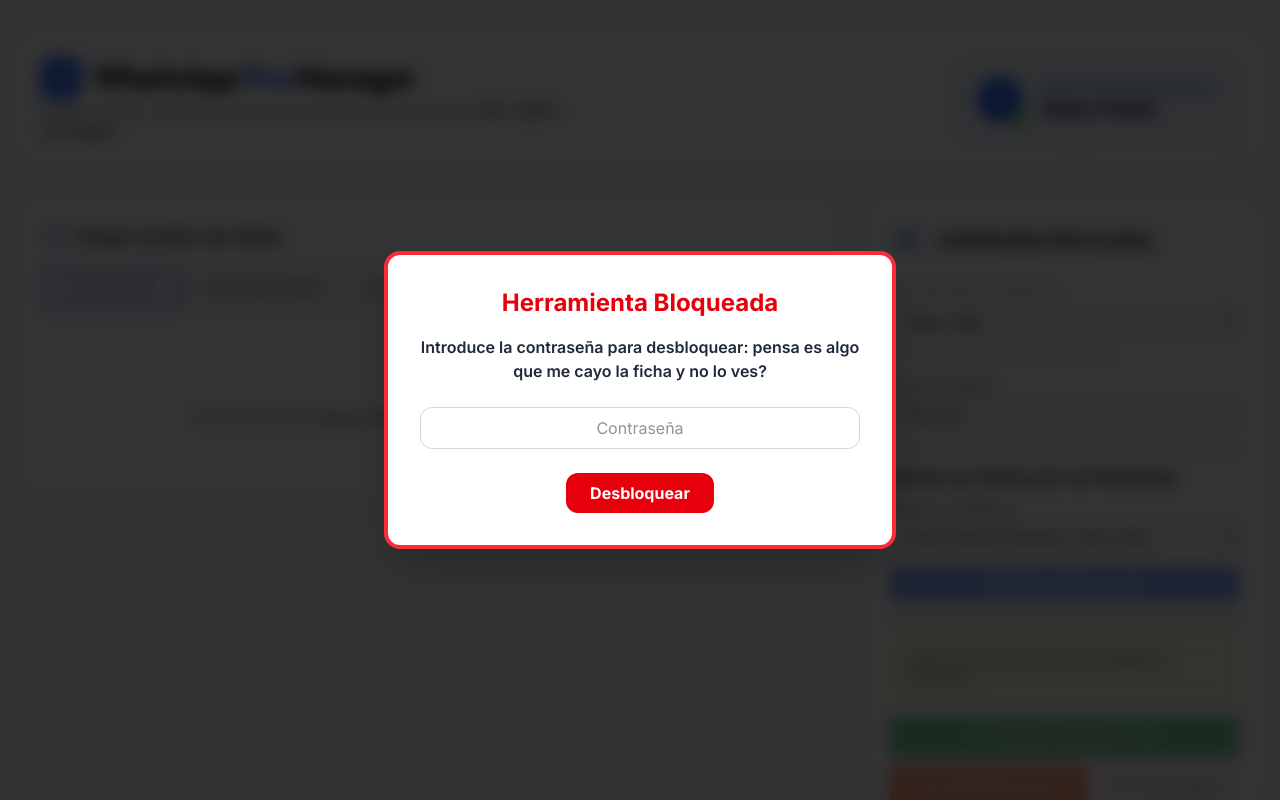
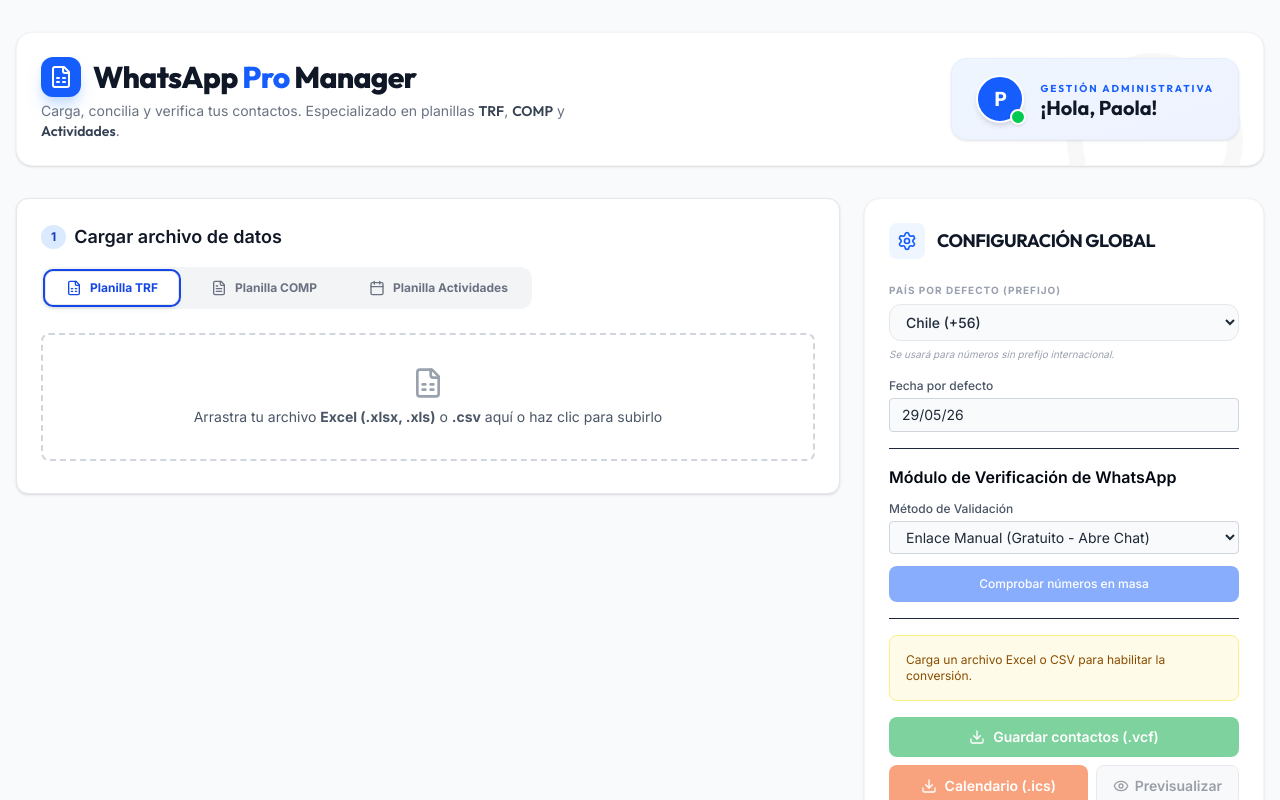
Before and after one commit to sebastisnzoth/Gestion-De-Contactos, a React (Vite) app: page / in a window 1280 px wide. Shown: the top 800 px of the page. Built offline with nearby package versions, Linux system fonts and the light colour scheme.

Commit message:
feat: remove password protection
Disable the authentication gate to simplify access to the application.

```diff
--- a/index.html
+++ b/index.html
@@ -3,7 +3,7 @@
   <head>
     <meta charset="UTF-8" />
     <meta name="viewport" content="width=device-width, initial-scale=1.0" />
-    <title>Generador de contactos</title>
+    <title>My Google AI Studio App</title>
   </head>
   <body>
     <div id="root"></div>
--- a/src/App.tsx
+++ b/src/App.tsx
@@ -28,8 +28,6 @@ import {
 import { Contact, WaMethod, GlobalConfig, Mappings, CompRecord, SpreadsheetType } from './types';
 
 export default function App() {
-  const [isBlocked, setIsBlocked] = useState(true);
-  const [password, setPassword] = useState('');
   const [spreadsheetType, setSpreadsheetType] = useState<SpreadsheetType>('trf');
   const [rawRows, setRawRows] = useState<string[][]>([]);
   const [headers, setHeaders] = useState<string[]>([]);
@@ -1261,36 +1259,7 @@ export default function App() {
    };
 
   return (
-    <div className="bg-gray-50 min-h-screen text-gray-800 font-sans relative">
-      {isBlocked && (
-        <div className="fixed inset-0 z-50 flex items-center justify-center bg-black/80 backdrop-blur-sm p-4">
-          <div className="bg-white p-8 rounded-2xl shadow-2xl max-w-lg text-center border-4 border-red-500">
-            <h2 className="text-2xl font-bold mb-4 text-red-600">Herramienta Bloqueada</h2>
-            <p className="text-gray-800 mb-6 font-semibold">
-              Introduce la contraseña para desbloquear: pensa es algo que me cayo la ficha y no lo ves?
-            </p>
-            <input
-              type="password"
-              value={password}
-              onChange={(e) => setPassword(e.target.value)}
-              className="w-full p-2 border border-gray-300 rounded-xl mb-6 text-center"
-              placeholder="Contraseña"
-            />
-            <button
-              onClick={() => {
-                if (password === 'amor') {
-                  setIsBlocked(false);
-                } else {
-                  alert('Contraseña incorrecta');
-                }
-              }}
-              className="px-6 py-2 bg-red-600 text-white rounded-xl font-bold hover:bg-red-700 transition"
-            >
-              Desbloquear
-            </button>
-          </div>
-        </div>
-      )}
+    <div className="bg-gray-50 min-h-screen text-gray-800 font-sans">
       <div className="max-w-7xl mx-auto px-4 py-4 md:py-8">
 
         <motion.div
```
